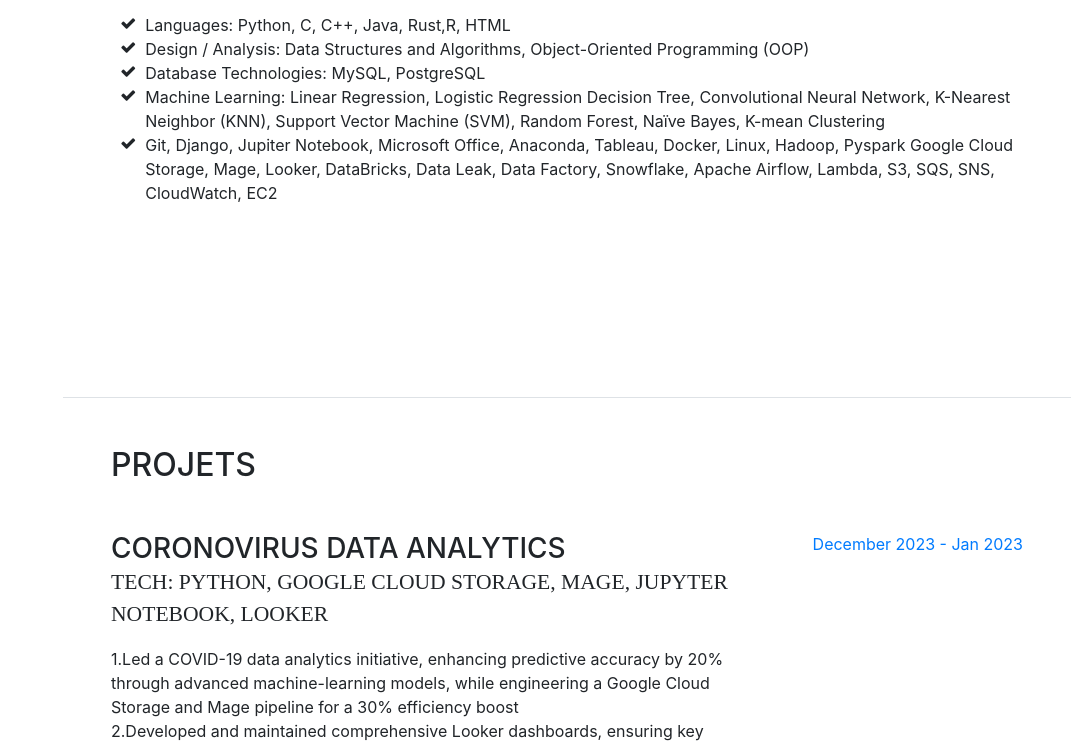
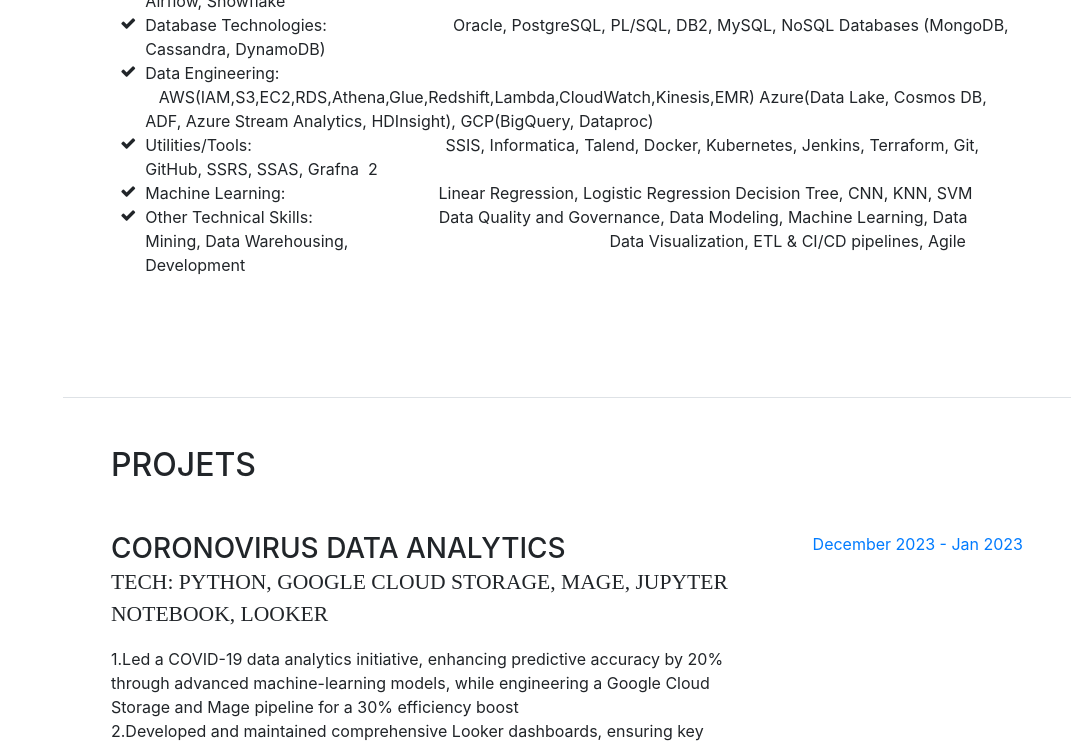
Before and after one commit to kiran1-1/kiran_Gorijala.github.io, a website with bundled scripts: page index.html in a window 1280 px wide. Shown: the part 2826-3567 px from the top of the page, without its empty margins (209-1280 px from the left). Built offline with nearby package versions, Linux system fonts and the light colour scheme; a web font is replaced by a local one.

Commit message:
new commits

```diff
--- a/index.html
+++ b/index.html
@@ -242,21 +242,26 @@
           <ul class="fa-ul mb-0">
             <li>
               <i class="fa-li fa fa-check"></i>
-              Languages: Python, C, C++, Java, Rust,R, HTML</li>
+              Programming and scripting languages: Python, C, R, C++, Java, Rust, Scala</li>
             <li>
               <i class="fa-li fa fa-check"></i>
-              Design / Analysis: Data Structures and Algorithms, Object-Oriented Programming (OOP)</li>
+              Big Data Technologies:                             Hadoop, Apache Spark, Docker, HDFS, Hive, Databricks, Kafka, HBase, Airflow, Snowflake      </li>
             <li>
               <i class="fa-li fa fa-check"></i>
-              Database Technologies: MySQL, PostgreSQL</li>
+              Database Technologies:                            Oracle, PostgreSQL, PL/SQL, DB2, MySQL, NoSQL Databases (MongoDB, Cassandra, DynamoDB)</li>
             <li>
               <i class="fa-li fa fa-check"></i>
-              Machine Learning: Linear Regression, Logistic Regression Decision Tree, Convolutional Neural Network, K-Nearest
-Neighbor (KNN), Support Vector Machine (SVM), Random Forest, Naïve Bayes, K-mean Clustering</li>
+              Data Engineering:                                    AWS(IAM,S3,EC2,RDS,Athena,Glue,Redshift,Lambda,CloudWatch,Kinesis,EMR) Azure(Data Lake, Cosmos DB, ADF, Azure Stream Analytics, HDInsight), GCP(BigQuery, Dataproc) </li>
               <li>
                 <i class="fa-li fa fa-check"></i>
-                Git, Django, Jupiter Notebook, Microsoft Office, Anaconda, Tableau, Docker, Linux, Hadoop, Pyspark
-Google Cloud Storage, Mage, Looker, DataBricks, Data Leak, Data Factory, Snowflake, Apache Airflow, Lambda, S3, SQS, SNS, CloudWatch, EC2</li>
+                Utilities/Tools:                                           SSIS, Informatica, Talend, Docker, Kubernetes, Jenkins, Terraform, Git, GitHub, SSRS, SSAS, Grafna  2</li>
+                <li>
+                  <i class="fa-li fa fa-check"></i>
+                  Machine Learning:                                  Linear Regression, Logistic Regression Decision Tree, CNN, KNN, SVM</li>
+                  <li>
+                    <i class="fa-li fa fa-check"></i>
+                    Other Technical Skills:                            Data Quality and Governance, Data Modeling, Machine Learning, Data Mining, Data Warehousing,
+                                                         Data Visualization, ETL & CI/CD pipelines, Agile Development</li>
               <li>
           </ul>
         </div>
```
